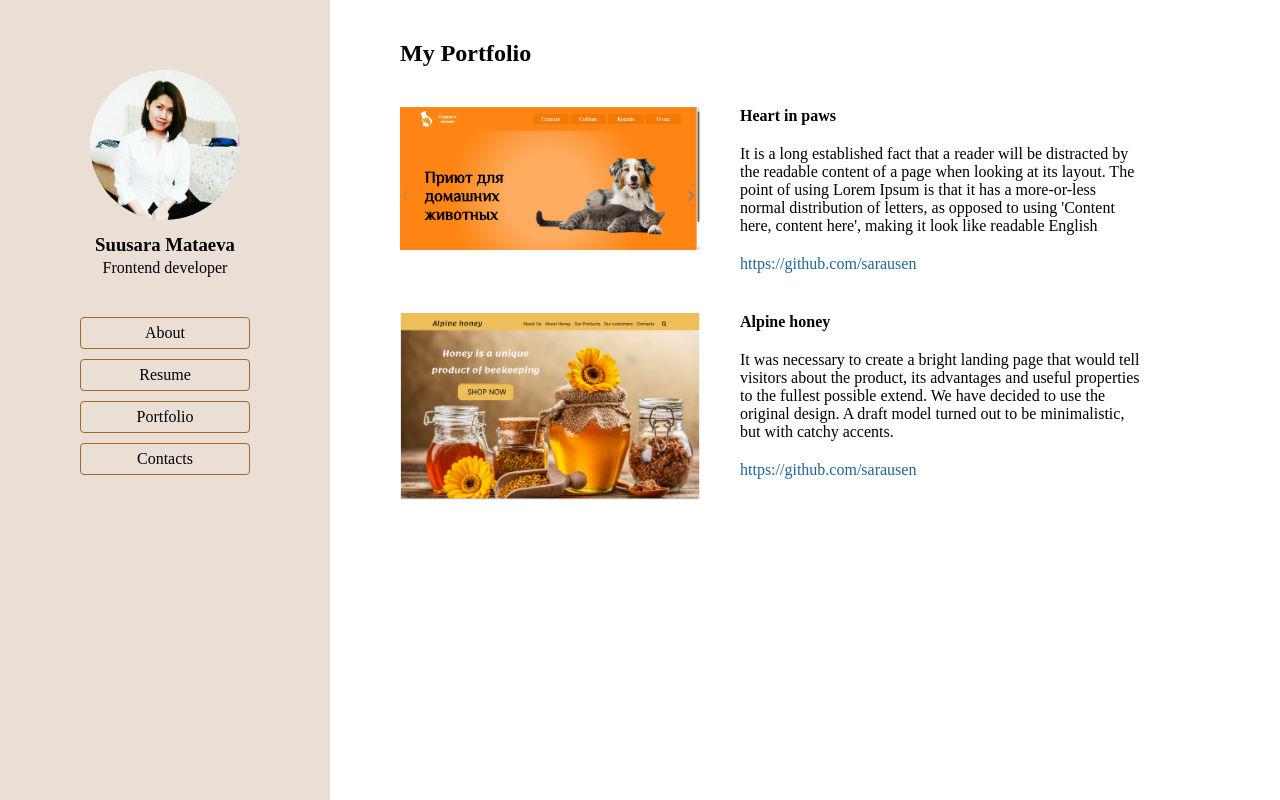
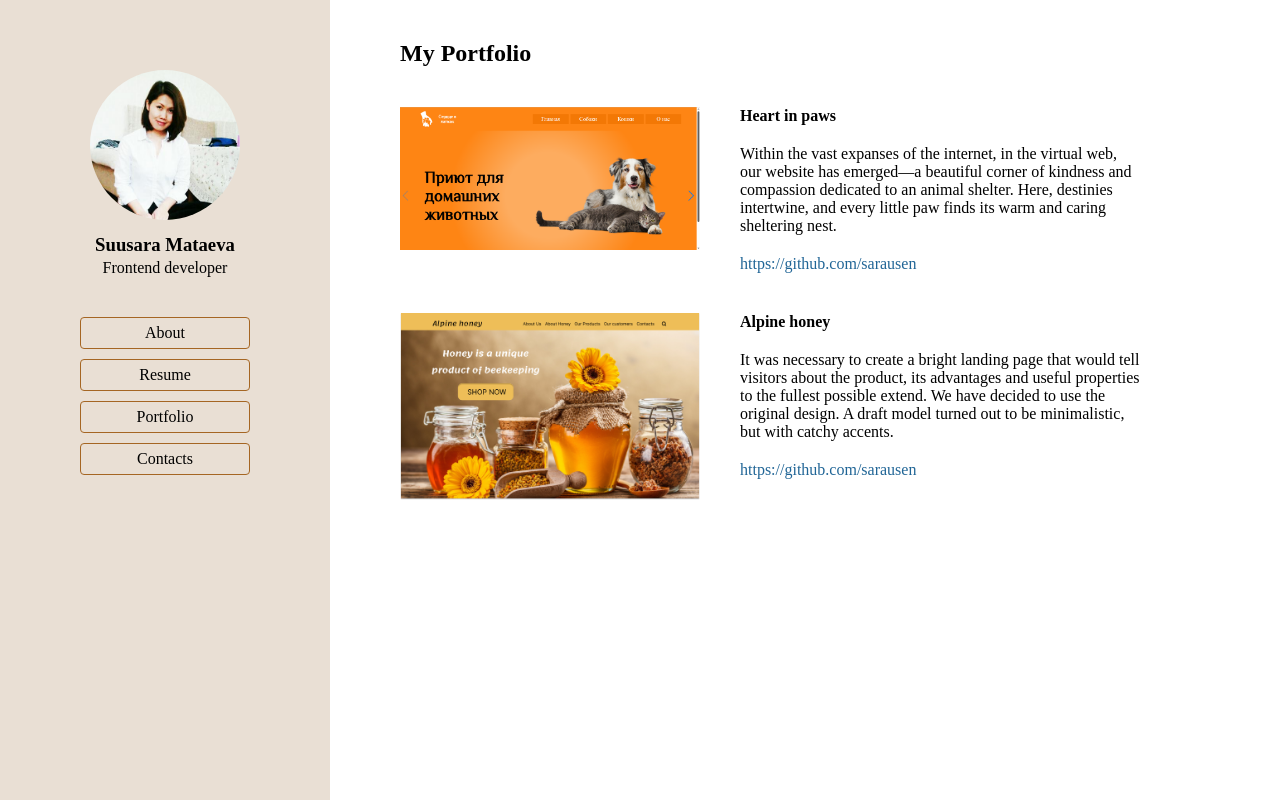
Before and after one commit to sarausen/online_CV, a React (Create React App) app: page /portfolio in a window 1280 px wide. Built offline with nearby package versions, Linux system fonts and the light colour scheme.

Commit message:
add text project 1

```diff
--- a/src/pages/portfolio/index.jsx
+++ b/src/pages/portfolio/index.jsx
@@ -12,7 +12,7 @@ export const PortfolioPage = () => {
           </div>
           <div>
             <h4>Heart in paws</h4>
-            <p className="portfolio_project">It is a long established fact that a reader will be distracted by the readable content of a page when looking at its layout. The point of using Lorem Ipsum is that it has a more-or-less normal distribution of letters, as opposed to using 'Content here, content here', making it look like readable English</p>
+            <p className="portfolio_project">Within the vast expanses of the internet, in the virtual web, our website has emerged—a beautiful corner of kindness and compassion dedicated to an animal shelter. Here, destinies intertwine, and every little paw finds its warm and caring sheltering nest.</p>
             <a className="githud" href="https://my-final-project-nine.vercel.app/">https://github.com/sarausen</a>
           </div>
         </div>
```
